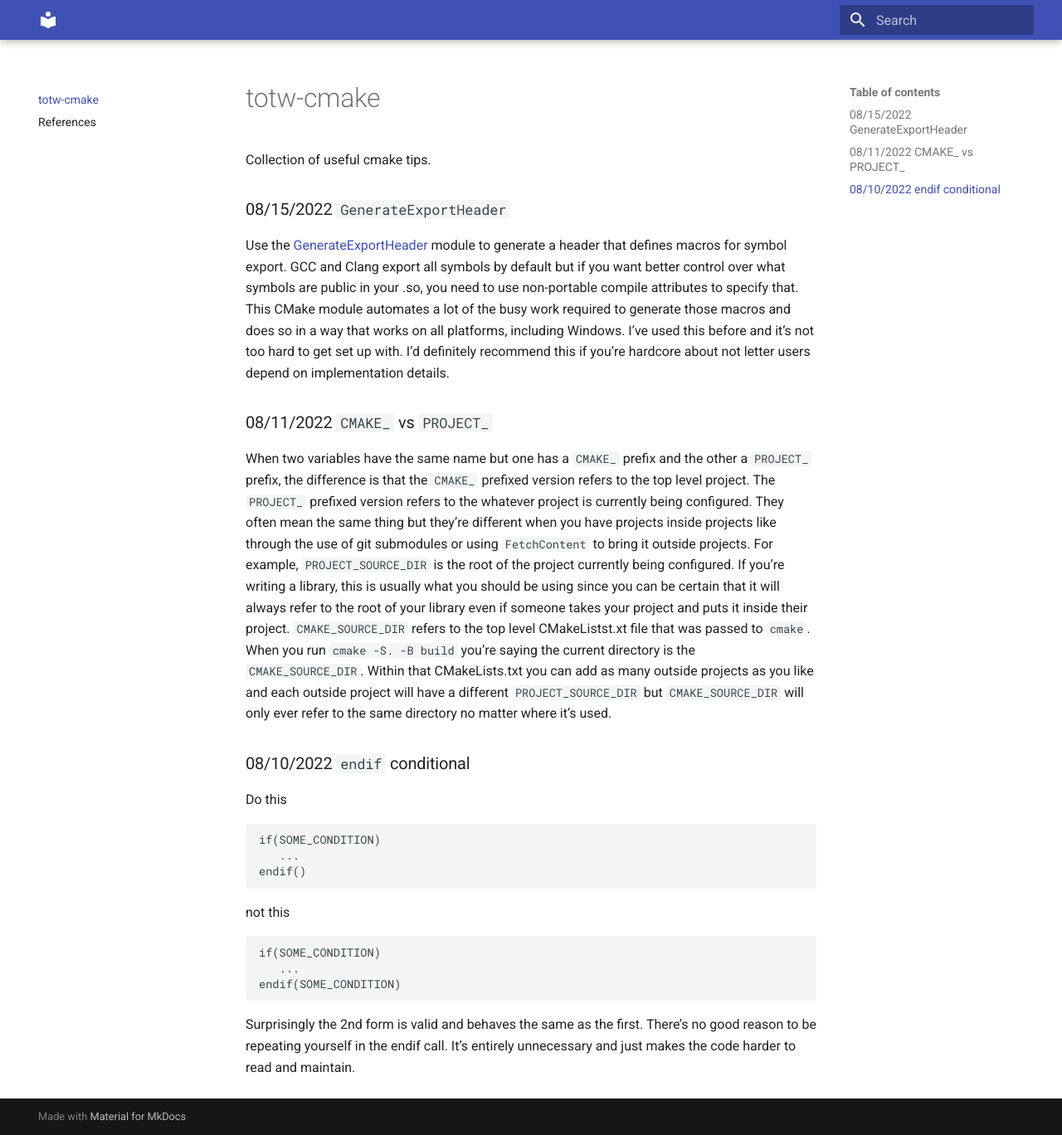
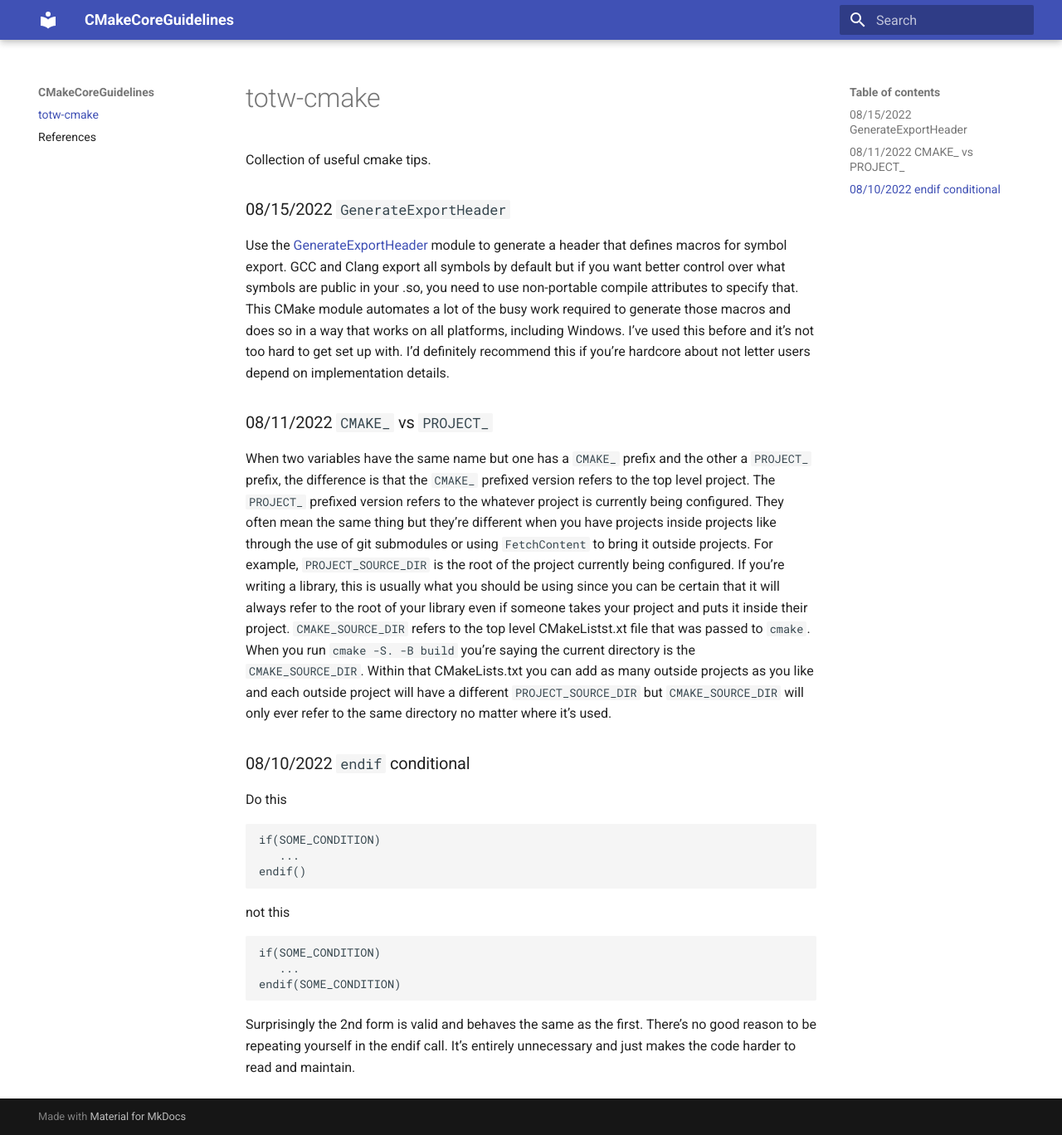
Before and after one commit to PickNikRobotics/CMakeGuidelines, an MkDocs documentation site: the page built from docs/index.md, in a window 1280 px wide and 1368 px high. Shown: the whole window at 83% size. Built offline with MkDocs 1.6.1 and Material for MkDocs 9.7.7, drawn with Linux system fonts in a browser that asks for light colours.

Commit message:
Update mkdocs.yml

```diff
--- a/mkdocs.yml
+++ b/mkdocs.yml
@@ -1,2 +1,3 @@
+site_name: CMakeCoreGuidelines
 theme:
   name: 'material'
```
